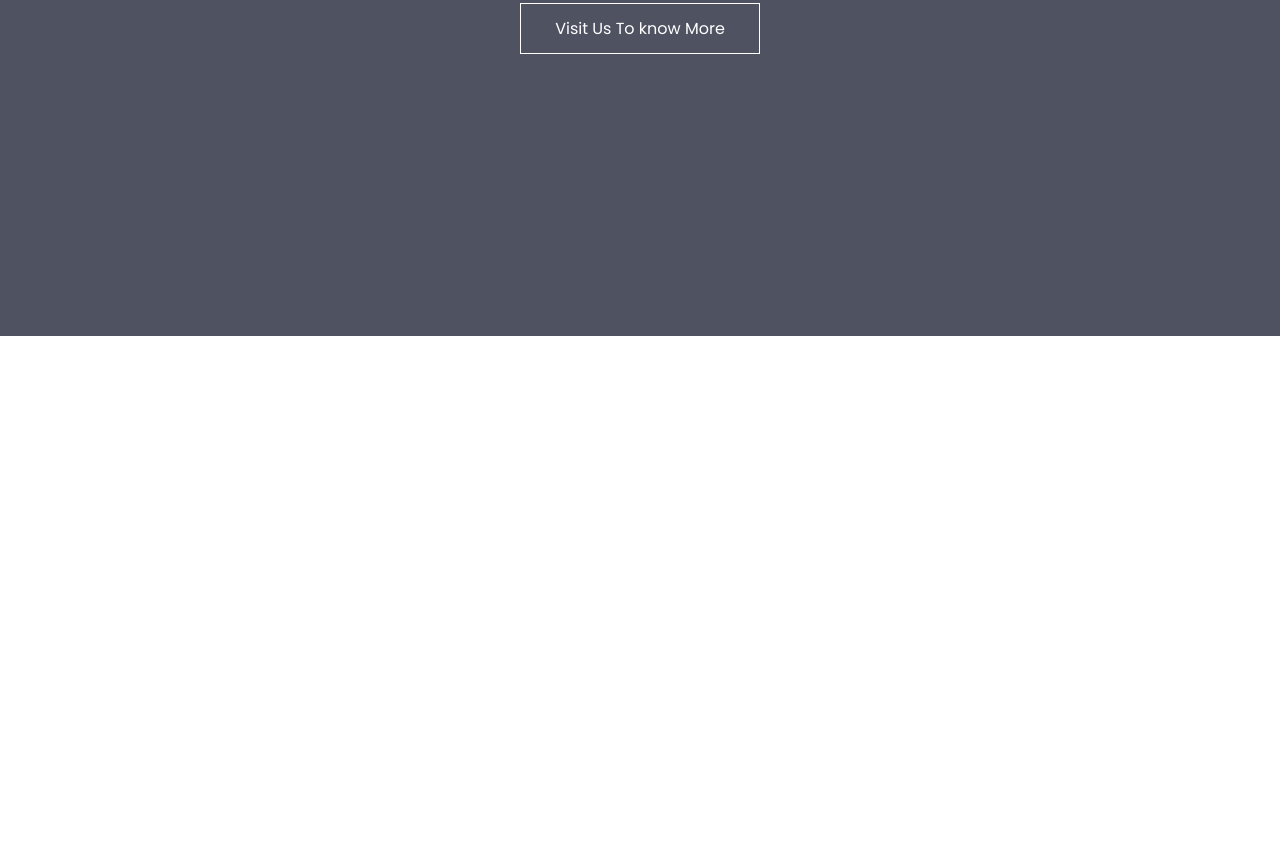
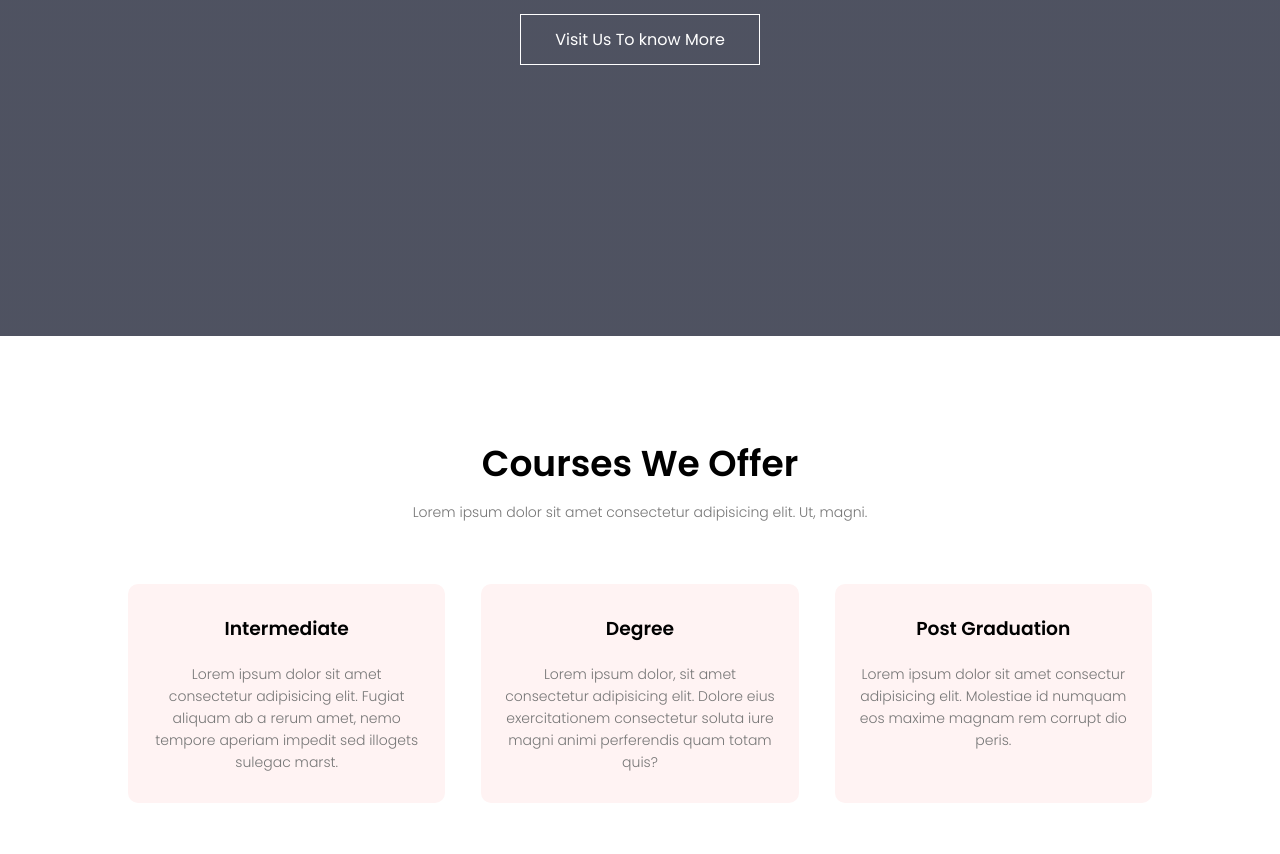
Before and after one commit to CodexLegacy/Eduford, a plain HTML site: page index.html in a window 1280 px wide. Shown: the part 464-1318 px from the top of the page. Before the commit the page ends 800 px from the top, so only its background shows below. Drawn offline with Linux system fonts and the light colour scheme.

Commit message:
this is the course Section for theHome page

```diff
--- a/index.html
+++ b/index.html
@@ -41,6 +41,32 @@
         </div>
     </section>
 
+    <!-- Course -->
+
+    <section class="course">
+        <h1>Courses We Offer</h1>
+        <p>Lorem ipsum dolor sit amet consectetur adipisicing elit. Ut, magni.</p>
+
+        <div class="row">
+            <div class="course-col">
+                <h3>Intermediate</h3>
+                <p>Lorem ipsum dolor sit amet consectetur adipisicing elit. Fugiat aliquam ab a rerum amet, nemo tempore
+                    aperiam impedit sed illogets sulegac marst.</p>
+            </div>
+            <div class="course-col">
+                <h3>Degree</h3>
+                <p>Lorem ipsum dolor, sit amet consectetur adipisicing elit. Dolore eius exercitationem consectetur
+                    soluta iure magni animi perferendis quam totam quis?</p>
+            </div>
+            <div class="course-col">
+                <h3>Post Graduation</h3>
+                <p>Lorem ipsum dolor sit amet consectur adipisicing elit. Molestiae id numquam eos maxime magnam rem
+                    corrupt dio peris.</p>
+            </div>
+        </div>
+    </section>
+
+
 
 
 <!-- Javascript for Toggle Menu -->
--- a/styles.css
+++ b/styles.css
@@ -98,6 +98,54 @@ nav .fa {
     display: none;
 }
 
+/* Course */
+
+.course {
+    width: 80%;
+    margin: auto;
+    text-align: center;
+    padding-top: 100px;
+}
+
+h1 {
+    font-size: 36px;
+    font-weight: 600;
+}
+
+p {
+    color: #777;
+    font-size: 14px;
+    font-weight: 300;
+    line-height: 22px;
+    padding: 10px;
+}
+
+.row {
+    margin-top: 5%;
+    display: flex;
+    justify-content: space-between;
+}
+
+.course-col {
+    flex-basis: 31%;
+    background: #fff3f3;
+    border-radius: 10px;
+    margin-bottom: 5%;
+    padding: 20px 12px;
+    box-sizing: border-box;
+    transition: 0.5s;
+}
+
+h3 {
+    text-align: center;
+    font-weight: 600;
+    margin: 10px 0;
+}
+
+.course-col:hover {
+    box-shadow: 0 0 20px 0px rgba(0, 0, 0, 0.2);
+}
+
 /* Media Queries */
 
 @media(max-width: 700px) {
@@ -142,4 +190,7 @@ nav .fa {
     .nav-links ul {
         padding: 30px;
     }
+    .row {
+        flex-direction: column;
+    }
 }
```
